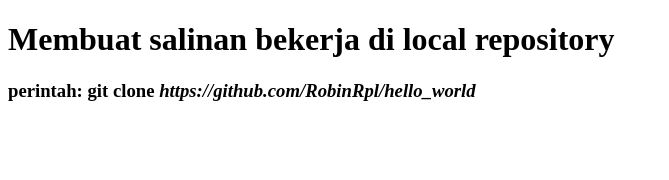
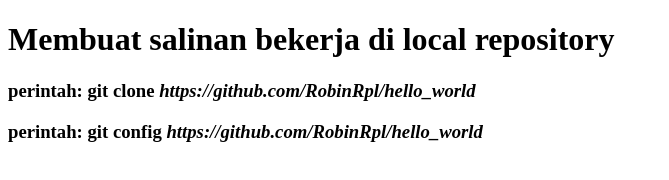
Before and after one commit to Isnurosa/helloworld2, a plain HTML site: page index.html in a window 1280 px wide. Shown: the whole page, without its empty margins (0-669 px from the left). Drawn offline with Linux system fonts and the light colour scheme.

Commit message:
menambah baris git config

```diff
--- a/index.html
+++ b/index.html
@@ -6,5 +6,6 @@
     <body>
         <h1>Membuat salinan bekerja di local repository</h1>
         <h3>perintah: git clone <i>https://github.com/RobinRpl/hello_world</i></h3>
+        <h3>perintah: git config <i>https://github.com/RobinRpl/hello_world</i></h3>
     </body>
 </html>
```
